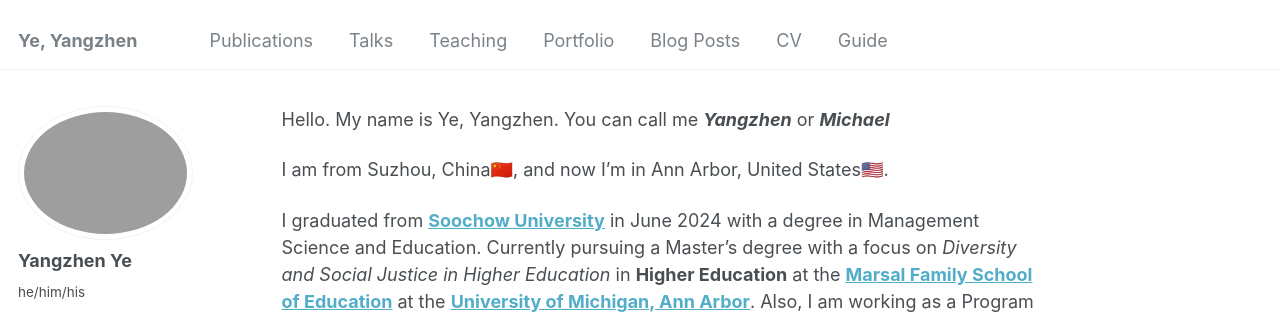
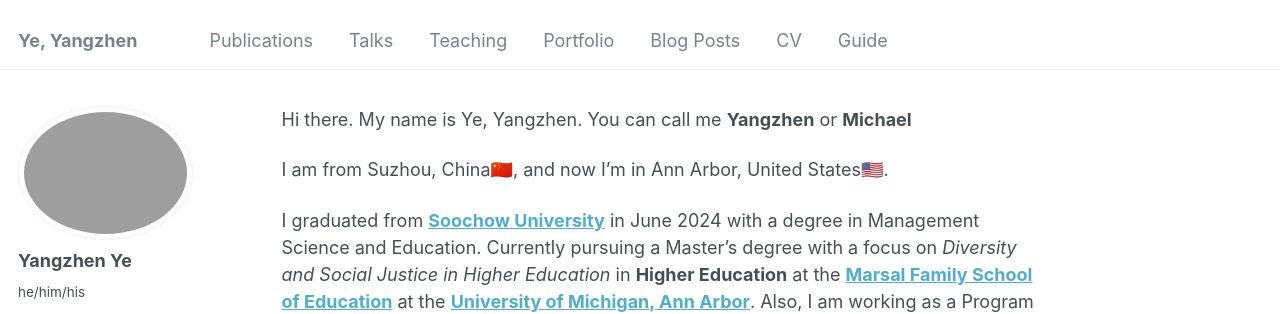
Before and after one commit to Yangzhen-Yeh/Yangzhen-Yeh.github.io, a Jekyll site: the page built from _pages/about.md, in a window 1280 px wide and 900 px high. Shown: the top 314 px of the window. Built offline with Jekyll 4.4.1, drawn with Linux system fonts in a browser that asks for light colours.

Commit message:
Update about.md

```diff
--- a/_pages/about.md
+++ b/_pages/about.md
@@ -7,7 +7,7 @@ redirect_from:
   - /about.html
 ---
 
-Hello. My name is Ye, Yangzhen. You can call me **_Yangzhen_** or **_Michael_**
+Hi there. My name is Ye, Yangzhen. You can call me **Yangzhen** or **Michael**
 
 I am from Suzhou, China🇨🇳, and now I'm in Ann Arbor, United States🇺🇸.
 
```
